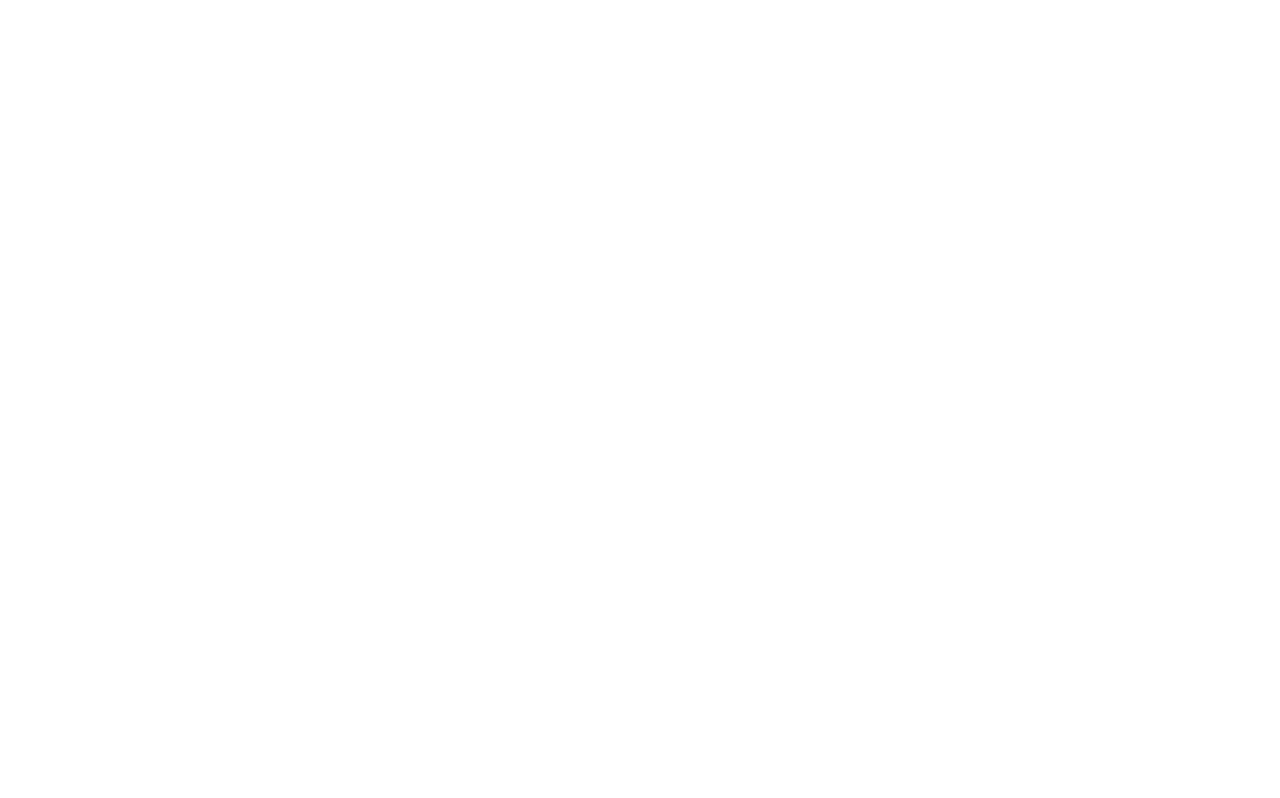
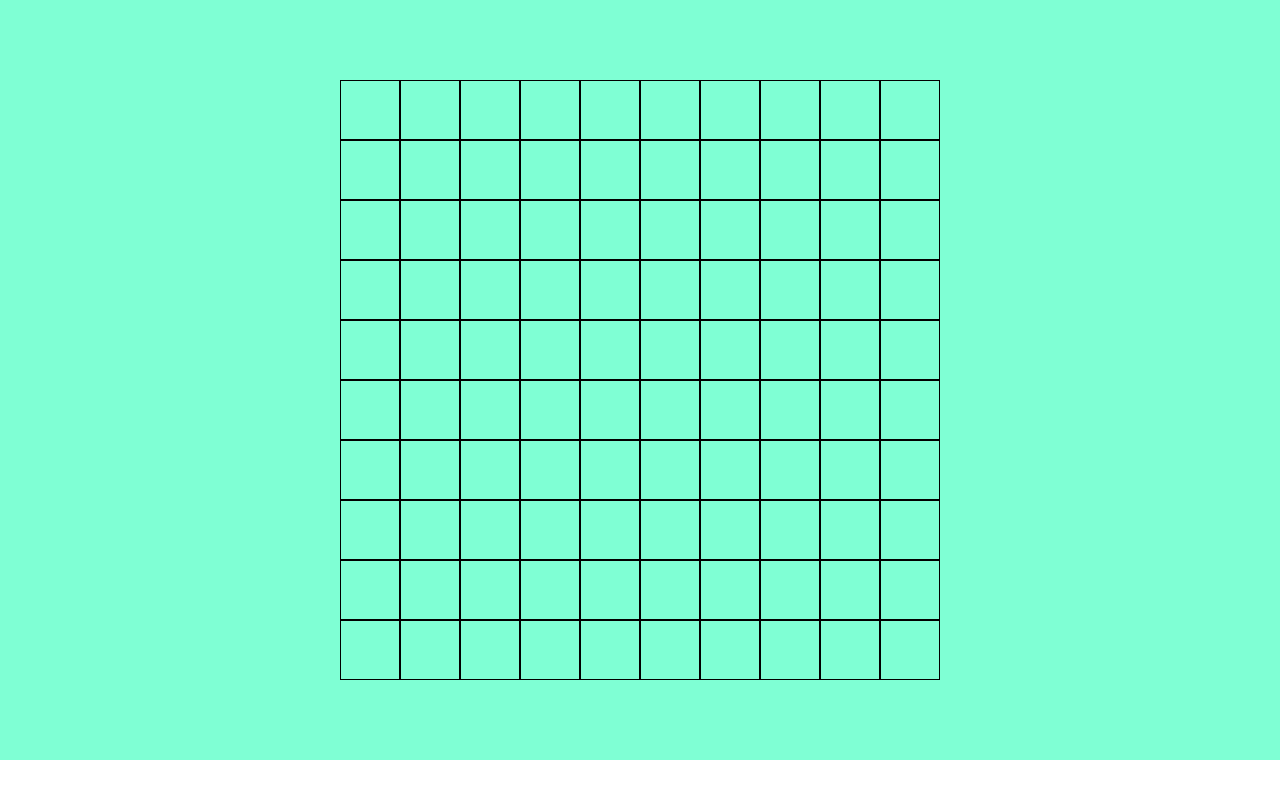
Before and after one commit to AlessandroSaba1991/js-campominato-grid, a plain HTML site: page index.html in a window 1280 px wide. Drawn offline with Linux system fonts and the light colour scheme.

Commit message:
add generate grid

```diff
--- a/assets/css/style.css
+++ b/assets/css/style.css
@@ -3,3 +3,24 @@
     padding: 0;
     box-sizing: border-box;
 }
+
+#site_main {
+    background-color: aquamarine;
+}
+
+.container {
+    width: 600px;
+    margin: 0 auto;
+    padding: 5rem 0;
+}
+
+.cells {
+    display: flex;
+    flex-wrap: wrap;
+}
+
+.square_10 {
+    width: calc(100% / 10);
+    border: 1px solid black;
+    aspect-ratio: 1 / 1;
+}
--- a/assets/js/main.js
+++ b/assets/js/main.js
@@ -0,0 +1,10 @@
+function generate_grid(node_selector, number_of_cells, create_tag, class_name) {
+    const node = document.querySelector(node_selector);
+    for (let i = 0; i < number_of_cells; i++) {
+        const element = document.createElement(create_tag);
+        element.classList.add(class_name)
+        node.append(element)
+    }
+}
+
+generate_grid('.cells', 100, 'div', 'square_10')
--- a/index.html
+++ b/index.html
@@ -15,7 +15,15 @@
     <header id="site_header"></header>
     <!-- /#site_header -->
 
-    <main id="site_main"></main>
+    <main id="site_main">
+
+        <div class="container">
+            <div class="cells"></div>
+            <!-- /.cells -->
+        </div>
+        <!-- /.container -->
+
+    </main>
     <!-- /#site_main -->
 
     <footer id="site_footer"></footer>
```
